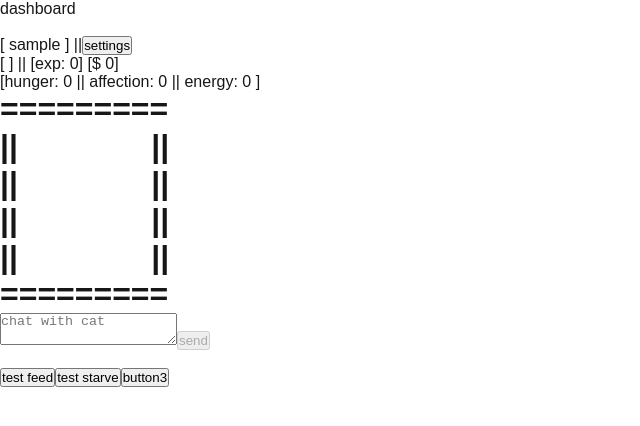
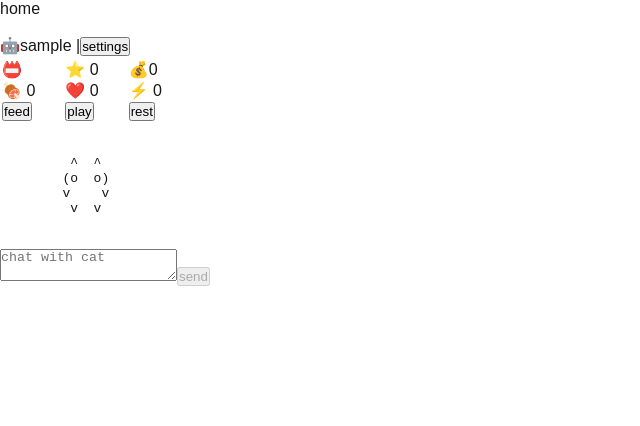
Before and after one commit to j-jh/TamaCatAI, a Next.js app: page /dashboard in a window 1280 px wide. Shown: the top 426 px of the page, without its empty margins (0-640 px from the left). Built offline with nearby package versions, Linux system fonts and the light colour scheme; no server answers; sample sign-in values are in the browser's storage.

Commit message:
feat: Cat dashboard animation

```diff
--- a/components/Dashboard.js
+++ b/components/Dashboard.js
@@ -26,6 +26,7 @@ import { jwtDecode } from "jwt-decode";
     }
 */
 
+
 export default function Dashboard() {
     const router = useRouter();
     const [chat, setChat] = useState("");
@@ -36,10 +37,48 @@ export default function Dashboard() {
     const [test, setTest] = useState(null);
     const [idFromJWT, setId] = useState();
 
+    const catFrames = [
+        `
+          ^   >
+         (o  o)
+         >    >
+          v  -
+        `,
+        `
+         ^  ^
+        (o  o)
+        v    v
+         v  v
+        `,
+        `
+         ^  ^
+        (-  -)
+        v    v
+         v  v
+        `,
+        `
+        <   ^
+        (o  o)
+        <    <
+         -  v
+        `,
+    ];
+    const [frameIndex, setFrameIndex] = useState(0);
+
+    useEffect(() => {
+        const interval = setInterval(() => {
+            setFrameIndex((prev) => (prev + 1) % catFrames.length);
+        }, 400);
+
+        return () => clearInterval(interval);
+    }, []);
+
+
     useEffect(() => {
         const token = localStorage.getItem("jwt");
         if (!token) {
-            // maybe return to login?
+            // Return to login
+            router.push("/login");
             return;
         }
         try {
@@ -128,13 +167,6 @@ export default function Dashboard() {
     const [showMenu, setShowMenu] = useState(false);
 
     async function testRename() {
-        // Fix pattern similar to below
-
-        // setCat(prev => {
-        //     const updateName = newName;
-        //     updateCat({ name: updateName });
-        //     return { ...prev, name: updateName }
-        // })
         setAwaitAPI(true);
         await new Promise(resolve => setTimeout(resolve, 1000));
         setShowRename(false);
@@ -168,12 +200,12 @@ export default function Dashboard() {
 
     return (
         <div>
-            dashboard
+            home
             <br />
             <br />
 
 
-            <div>[ {username} ] ||
+            <div> 🤖{username}  |
                 {!showMenu ?
                     <button onClick={() => setShowMenu(true)}>settings</button> :
                     <button onClick={() => {
@@ -181,8 +213,9 @@ export default function Dashboard() {
                         setShowRename(false);
                     }}> return</button>
                 }
-                {showMenu && <div>
+                {showMenu && <>
                     {showRename && <input onChange={e => setNewName(e.target.value)}></input>}
+                    <br></br>
                     <button onClick={() => setShowRename(!showRename)} disabled={awaitAPI}>
                         {!showRename ? <>rename cat</> : <>cancel</>}
                     </button>
@@ -192,16 +225,53 @@ export default function Dashboard() {
                         {!awaitAPI ? "log out" : "logging out..."}
                     </button>
                     <br />
-                </div>}
+                </>}
             </div>
-            <p>[ {cat.name} ] || [exp: {cat.exp}] [$ {cat.money}]</p>
-            <p>[hunger: {cat.hunger} || affection: {cat.affection} || energy: {cat.energy} ]</p>
-            <h1> =========</h1>
-            <h1>||&nbsp;&nbsp;&nbsp;&nbsp;&nbsp;&nbsp;&nbsp;&nbsp;&nbsp;&nbsp;&nbsp;&nbsp;&nbsp;&nbsp;&nbsp;||</h1>
-            <h1>||&nbsp;&nbsp;&nbsp;&nbsp;&nbsp;&nbsp;&nbsp;&nbsp;&nbsp;&nbsp;&nbsp;&nbsp;&nbsp;&nbsp;&nbsp;||</h1>
-            <h1>||&nbsp;&nbsp;&nbsp;&nbsp;&nbsp;&nbsp;&nbsp;&nbsp;&nbsp;&nbsp;&nbsp;&nbsp;&nbsp;&nbsp;&nbsp;||</h1>
-            <h1>||&nbsp;&nbsp;&nbsp;&nbsp;&nbsp;&nbsp;&nbsp;&nbsp;&nbsp;&nbsp;&nbsp;&nbsp;&nbsp;&nbsp;&nbsp;||</h1>
-            <h1> =========</h1>
+            <table style={{ tableLayout: "fixed", width: "15%" }}>
+                <colgroup>
+                    <col style={{ width: "15%" }} />
+                    <col style={{ width: "15%" }} />
+                    <col style={{ width: "15%" }} />
+                </colgroup>
+                <thead>
+                    <tr>
+                    </tr>
+                </thead>
+                <thead>
+                    <tr>
+                        <td>📛{cat.name}</td>
+                        <td> ⭐ {cat.exp}</td>
+                        <td> 💰{cat.money}</td>
+                    </tr>
+                </thead>
+                <tbody>
+                    <tr>
+                        <td>🍖 {cat.hunger}</td>
+                        <td>❤️ {cat.affection}</td>
+                        <td>⚡ {cat.energy}</td>
+                    </tr>
+                </tbody>
+                <tbody>
+                    <tr>
+                        <td>
+                            <button onClick={() => updateCatStat("hunger", 10)}>feed</button>
+                        </td>
+                        <td>
+                            <button onClick={() => updateCatStat("hunger", 0)}>play</button>
+                        </td>
+                        <td>
+                            <button>rest</button>
+                        </td>
+                    </tr>
+
+                </tbody>
+            </table>
+
+            <br></br>
+            <pre>
+                {catFrames[frameIndex]}
+            </pre>
+            <br></br>
             <textarea placeholder="chat with cat"
                 onChange={(e) => setChat(e.target.value)}
                 value={chat}></textarea>
@@ -209,12 +279,7 @@ export default function Dashboard() {
                 {awaitAPI ? "sending..." : "send"}
             </button>
             <br />
-            <br />
-            <button onClick={() => updateCatStat("hunger", 1000)}>test feed</button>
-            <button onClick={() => updateCatStat("hunger", 0)}>test starve</button>
-            <button>button3</button>
-            <br />
-            <br />
+
         </div>
     )
 }
```
